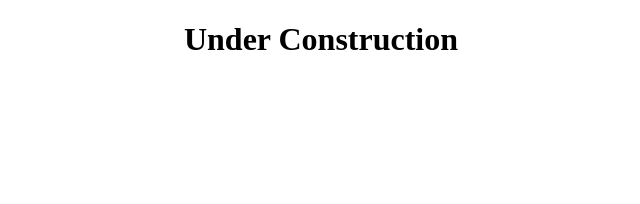
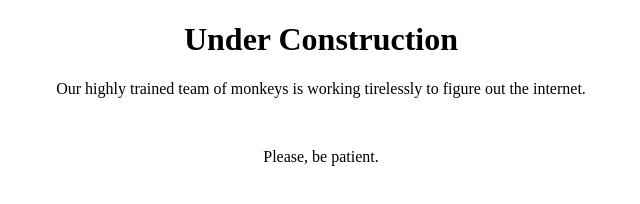
Before and after one commit to jkilla1000/freegrass.github.io, a plain HTML site: page index.html in a window 1280 px wide. Shown: the whole page, without its empty margins (319-959 px from the left). Drawn offline with Linux system fonts and the light colour scheme.

Commit message:
Added Joke

```diff
--- a/index.html
+++ b/index.html
@@ -4,6 +4,9 @@
 	<body>
 		<center>
 			<h1>Under Construction</h1>
+			<p>Our highly trained team of monkeys is working tirelessly to figure out the internet.</p>
+			<br>
+			<p>Please, be patient.</p>
 		</center>
 	</body>
 </html>
```
